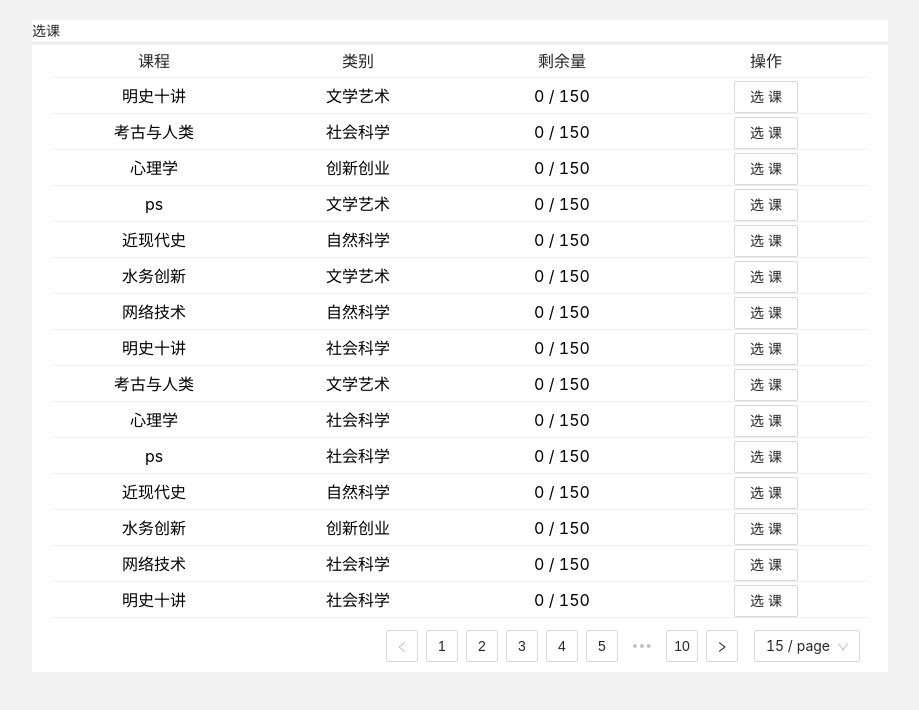
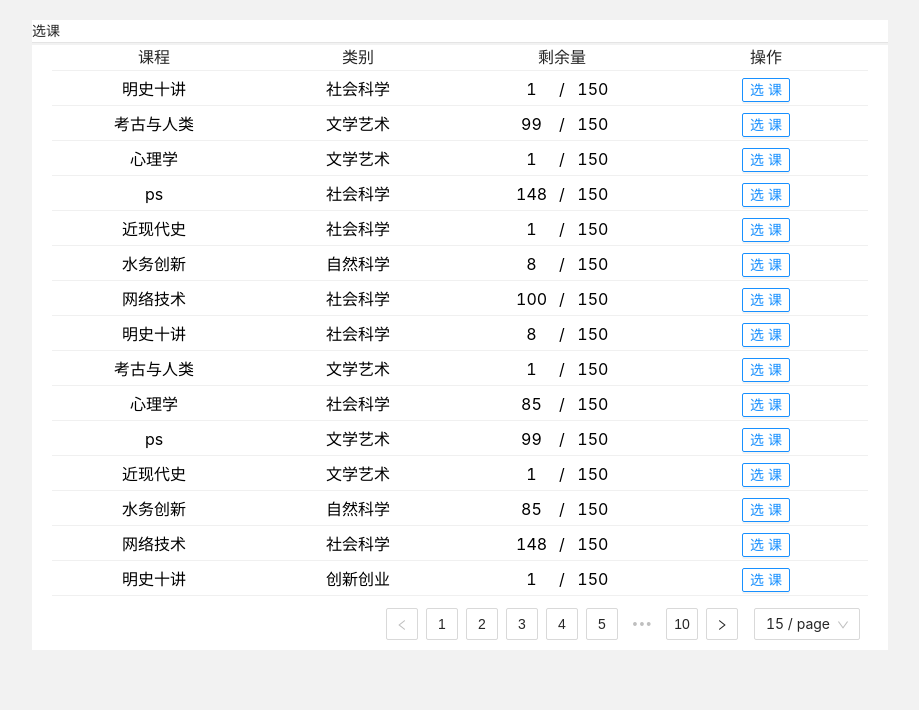
Before and after one commit to 2605374497/design, a React app: page /student/chance/independent in a window 1280 px wide. Shown: the top 710 px of the page, without its empty margins (180-1099 px from the left). Built offline with nearby package versions, Linux system fonts and the light colour scheme.

Commit message:
feat: 添加自选课

```diff
--- a/src/mock/mock.js
+++ b/src/mock/mock.js
@@ -12,7 +12,8 @@ const { student, active, teacher, announce, Independent } = Mock.mock({
             'brithday': '20@date("yy-MM-dd")',
             'age|18-22': 20,
             'password': 'student',
-            'major': '通信工程'
+            'major': '通信工程',
+            'independent': [],
         },
         {
             'netID|+1': 17050618101,
@@ -23,7 +24,8 @@ const { student, active, teacher, announce, Independent } = Mock.mock({
             'brithday': '20@date("yy-MM-dd")',
             'age|18-22': 20,
             'password': 'student',
-            'major': '汉语言文学'
+            'major': '汉语言文学',
+            'independent': [],
         },
         {
             'netID|+1': 17050718101,
@@ -34,7 +36,8 @@ const { student, active, teacher, announce, Independent } = Mock.mock({
             'brithday': '20@date("yy-MM-dd")',
             'age|18-22': 20,
             'password': 'student',
-            'major': '音乐表演'
+            'major': '音乐表演',
+            'independent': [],
         },
         {
             'netID|+1': 17050718101,
@@ -45,7 +48,8 @@ const { student, active, teacher, announce, Independent } = Mock.mock({
             'brithday': '20@date("yy-MM-dd")',
             'age|18-22': 20,
             'password': 'student',
-            'major': '经济管理'
+            'major': '经济管理',
+            'independent': [],
         },
     ],
     // 教师信息
@@ -77,7 +81,7 @@ const { student, active, teacher, announce, Independent } = Mock.mock({
             'id|+1': 1,
             'name|+1': ['明史十讲', '考古与人类', '心理学', 'ps', '近现代史', '水务创新', '网络技术'],
             'count': 150,
-            'total': 0,
+            'total|1': [148, 1, 85, 8, 100, 99],
             'type|1': [1, 2, 3, 4]
         }
     ]
@@ -159,7 +163,7 @@ Mock.mock('/api/get/announceDetail', 'post', (req) => {
         list: list
     }
 })
-// 自主选课
+// 自主选课数据
 Mock.mock('/api/get/independent', 'post', (req) => {
     let page = JSON.parse(req.body).page;
     let pageSize = JSON.parse(req.body).pageSize || 5;
@@ -174,3 +178,45 @@ Mock.mock('/api/get/independent', 'post', (req) => {
         total: Independent.length,
     }
 })
+// 添加自选课程
+Mock.mock('/api/get/addIndependent', 'post', (req) => {
+    let id = JSON.parse(req.body).id;
+    let sid = JSON.parse(req.body).sid;
+    let list, msg, index;
+    student.map((item, i) => {
+        if (item.netID == sid) {
+            list = item.independent;
+            index = i;
+        }
+    })
+    if (list.length < 2) {
+        Independent.map((item) => {
+            if (item.id == id) {
+                if (item.total < 150) {
+                    if (list.length > 0) {
+                        if (list[0].id == id) {
+                            msg = "不能选择同一门课程"
+                        } else {
+                            list.push(item)
+                            item.total++;
+                            msg = 200;
+                        }
+                    } else {
+                        list.push(item);
+                        item.total++;
+                        msg = 200;
+                    }
+                } else {
+                    msg = "该门课程剩余量为0";
+                }
+            }
+        });
+    } else {
+        msg = '最多可选两门课程'
+    }
+    return {
+        status: 200,
+        msg: msg,
+        list: list
+    }
+})
--- a/src/styles/ActiveDetail.scss
+++ b/src/styles/ActiveDetail.scss
@@ -1,7 +1,7 @@
 .activeDetail {
   background-color: #eee;
   width: 100vw;
-  height: 100vh;
+  min-height: 100vh;
   padding: 20px;
   // text-align: center;
   display: flex;
--- a/src/styles/Independent.scss
+++ b/src/styles/Independent.scss
@@ -1,6 +1,6 @@
 .independent {
   background-color: #f2f2f2;
-  height: 100vh;
+  min-height: 100vh;
   display: flex;
   justify-content: center;
 
@@ -36,12 +36,29 @@
     background-color: #fff;
     width: 100%;
     font-size: 16px;
-    line-height: 32px;
+    // line-height: 32px;
   }
 
   .tag {
     width: 25%;
     text-align: center;
+  }
+  .total{
+    width: 15%;
+    text-align: center;
+  }
+  .count{
+    width: 15%;
+    text-align: center;
+  }
+  .test{
+    width: 15%;
+    text-align: center;
+  }
+  .item{
+    width: 25%;
+    display: flex;
+    justify-content: center;
   }
 
   .bottom {
--- a/src/view/student/Independent.js
+++ b/src/view/student/Independent.js
@@ -1,24 +1,45 @@
 import { useEffect, useState } from 'react';
 import axios from 'axios';
 import '../../styles/Independent.scss';
-import { Divider, Button, Pagination } from 'antd';
+import { Divider, Button, Pagination, Message } from 'antd';
 
 const Independent = () => {
+  // 当前展示页数据
   const [list, setList] = useState();
+  // 当前选课人数
   const [total, setTotal] = useState();
-  // const [page, setPage] = useState(0);
+  // 已选列表
+  const [addList, setAddList] = useState();
+  // 当前展示页
+  const [index, setIndex] = useState(0);
   let pageSize = 15;
+  let sid = localStorage.getItem('id');
   useEffect(() => {
-    axios.post('/api/get/independent', { page: 0, pageSize: pageSize }).then((res) => {
+    axios.post('/api/get/independent', { page: index, pageSize: pageSize }).then((res) => {
       setList(res?.data?.Independent)
       setTotal(res.data.total);
     })
-  }, []);
+  }, [total]);
   const onChange = (page) => {
     axios.post('/api/get/independent', { page: page - 1, pageSize: pageSize }).then((res) => {
       setList(res?.data?.Independent)
       setTotal(res.data.total);
+      setIndex(page - 1);
     })
+  };
+  const addClass = (id) => {
+    axios.post('/api/get/addIndependent', { id: id, sid: sid }).then((res) => {
+      if (res.data.msg == 200) {
+        setAddList(res.data.list);
+        axios.post('/api/get/independent', { page: index, pageSize: pageSize }).then((res) => {
+          setList(res?.data?.Independent)
+          setTotal(res.data.total);
+        });
+      } else {
+        Message.error(res.data.msg, 3)
+      }
+    })
+
   }
   return (
     <div className="independent">
@@ -35,7 +56,6 @@ const Independent = () => {
           <Divider className="divider" />
           {
             (list || []).map((item, index) => {
-              console.log(item, 'item');
               return (
                 <div key={index} className="title">
                   <div className="head">
@@ -46,9 +66,19 @@ const Independent = () => {
                           item.type == 3 ? '社会科学' : '创新创业'
                       }
                     </div>
-                    <div className="tag">{item.total} / {item.count}</div>
+                    <div className="item">
+                      <div className="total">{item.total}</div>
+                      <div className="test">/</div>
+                      <div className="count">{item.count}</div>
+                    </div>
                     <div className="tag">
-                      <Button>选课</Button>
+                      <Button
+                        onClick={() => { addClass(item.id) }}
+                        size="small"
+                        type="primary"
+                        ghost>
+                        选课
+                         </Button>
                     </div>
                   </div>
                   <Divider className="divider" />
@@ -66,6 +96,15 @@ const Independent = () => {
             showQuickJumper={false}
           />
         </div>
+        <div>
+          {
+            (addList || []).map((item, index) => {
+              return (
+                <div key={index}>{item.id}</div>
+              )
+            })
+          }
+        </div>
       </div>
     </div>
   )
```
